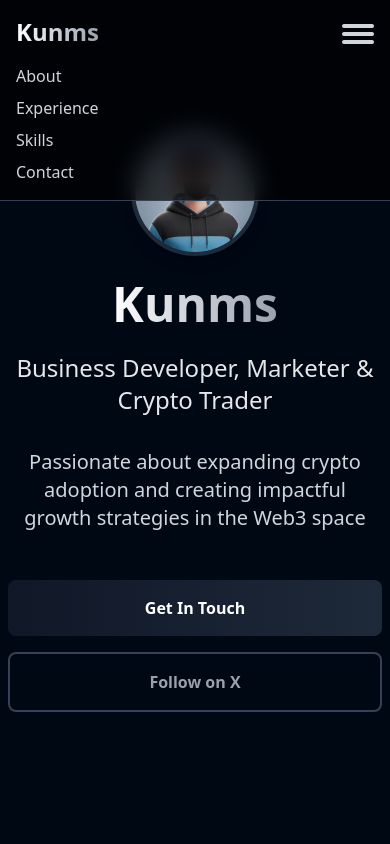
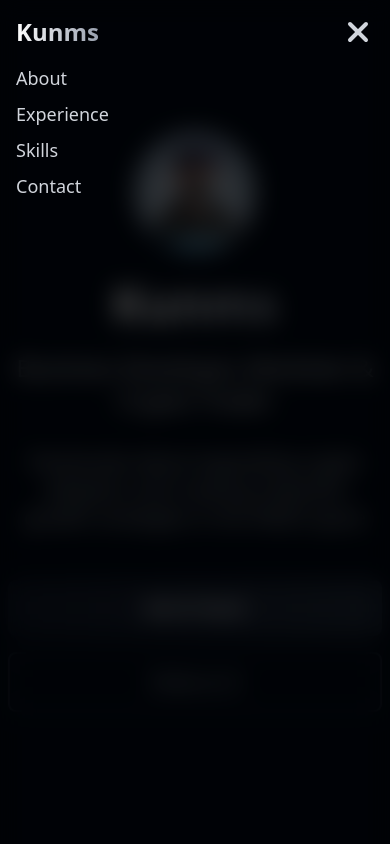
Before and after one commit to preciousadepoju/Kunms-Portfolio, a React (Vite) app in the folder Kunms-Portfolio/: page / in a window 390 px wide. Both pictures are taken after a click on the button "Open menu". Shown: the top 844 px of the page. Built offline with nearby package versions, Linux system fonts and the light colour scheme.

Commit message:
updated the navigation bar

```diff
--- a/Kunms-Portfolio/src/components/Navigation.jsx
+++ b/Kunms-Portfolio/src/components/Navigation.jsx
@@ -18,21 +18,28 @@ function Navigation() {
           <button
             className="md:hidden text-gray-300 focus:outline-none"
             onClick={() => setOpen(!open)}
-            aria-label="Open menu"
+            aria-label={open ? "Close menu" : "Open menu"}
           >
-            <svg width="32" height="32" fill="currentColor">
-              <rect y="8" width="32" height="4" rx="2"/>
-              <rect y="16" width="32" height="4" rx="2"/>
-              <rect y="24" width="32" height="4" rx="2"/>
-            </svg>
+            {open ? (
+              <svg width="32" height="32" fill="currentColor" viewBox="0 0 32 32">
+                <line x1="8" y1="8" x2="24" y2="24" stroke="currentColor" strokeWidth="4" strokeLinecap="round" />
+                <line x1="24" y1="8" x2="8" y2="24" stroke="currentColor" strokeWidth="4" strokeLinecap="round" />
+              </svg>
+            ) : (
+              <svg width="32" height="32" fill="currentColor">
+                <rect y="8" width="32" height="4" rx="2"/>
+                <rect y="16" width="32" height="4" rx="2"/>
+                <rect y="24" width="32" height="4" rx="2"/>
+              </svg>
+            )}
           </button>
         </div>
         {open && (
-          <div className="md:hidden flex flex-col space-y-2 pb-4 animate-fadeIn w-full">
-            <a href="#about" className="block text-gray-300 hover:text-white transition-colors">About</a>
-            <a href="#experience" className="block text-gray-300 hover:text-white transition-colors">Experience</a>
-            <a href="#skills" className="block text-gray-300 hover:text-white transition-colors">Skills</a>
-            <a href="#contact" className="block text-gray-300 hover:text-white transition-colors">Contact</a>
+          <div className="text-lg md:hidden flex flex-col space-y-2 pb-4 animate-fadeIn w-full h-[100vh]">
+            <a href="#about" className="block text-gray-300 hover:text-white transition-colors" onClick={() => setOpen(false)}>About</a>
+            <a href="#experience" className="block text-gray-300 hover:text-white transition-colors" onClick={() => setOpen(false)}>Experience</a>
+            <a href="#skills" className="block text-gray-300 hover:text-white transition-colors" onClick={() => setOpen(false)}>Skills</a>
+            <a href="#contact" className="block text-gray-300 hover:text-white transition-colors" onClick={() => setOpen(false)}>Contact</a>
           </div>
         )}
       </div>
```
